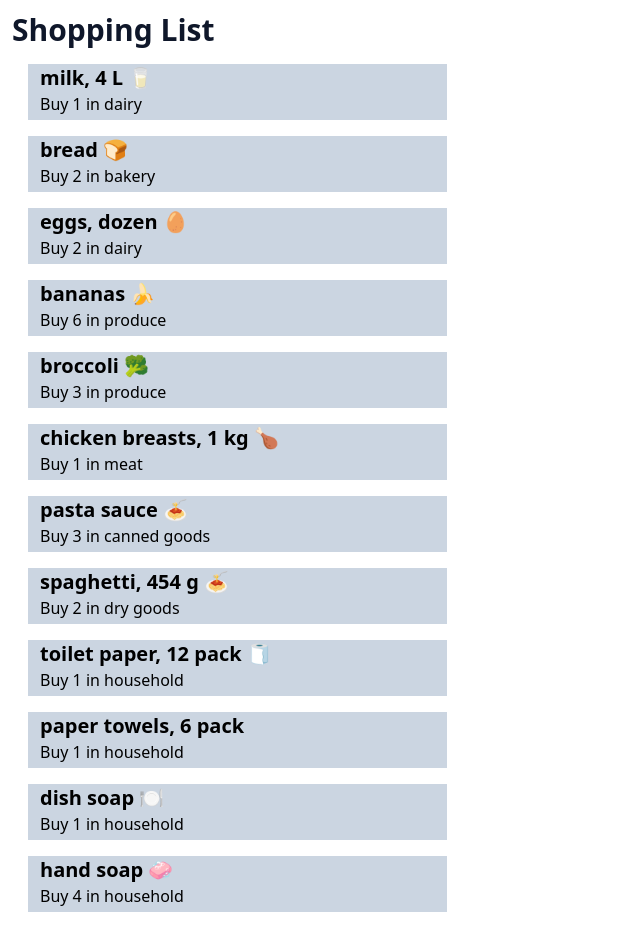
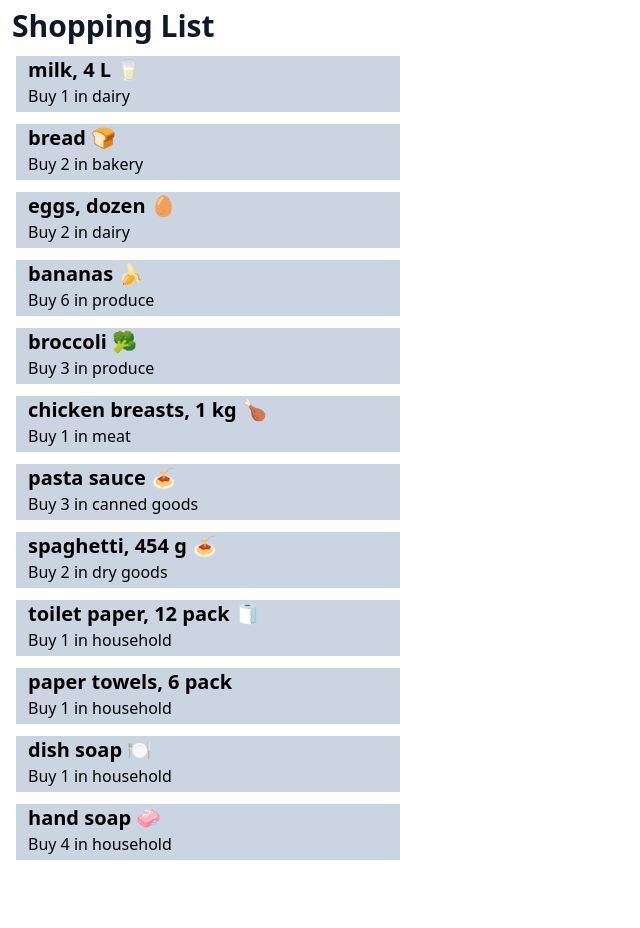
Before and after one commit to chinedu-amaechi/cprg306-assignments, a Next.js app: page /week-3 in a window 1280 px wide. Shown: the whole page, without its empty margins (0-640 px from the left). After the commit the page ends 872 px from the top, so only its background shows below. Built offline with nearby package versions, Linux system fonts and the light colour scheme.

Commit message:
Styling
Additional styling requirement

```diff
--- a/app/week-3/item-list.js
+++ b/app/week-3/item-list.js
@@ -75,19 +75,67 @@ const item12 = {
 
   // Render these items using the Item component you just created, passing item data as props
   return (
-  <div>
-    <Item name={item1.name} quantity={item1.quantity} category={item1.category}/>
-    <Item name={item2.name} quantity={item2.quantity} category={item2.category}/>
-    <Item name={item3.name} quantity={item3.quantity} category={item3.category}/>
-    <Item name={item4.name} quantity={item4.quantity} category={item4.category}/>
-    <Item name={item5.name} quantity={item5.quantity} category={item5.category}/>
-    <Item name={item6.name} quantity={item6.quantity} category={item6.category}/>
-    <Item name={item7.name} quantity={item7.quantity} category={item7.category}/>
-    <Item name={item8.name} quantity={item8.quantity} category={item8.category}/>
-    <Item name={item9.name} quantity={item9.quantity} category={item9.category}/>
-    <Item name={item10.name} quantity={item10.quantity} category={item10.category}/>
-    <Item name={item11.name} quantity={item11.quantity} category={item11.category}/>
-    <Item name={item12.name} quantity={item12.quantity} category={item12.category}/>
-  </div>
+    <ul>
+        <Item
+          name={item1.name}
+          quantity={item1.quantity}
+          category={item1.category}
+        />
+            <Item
+        name={item2.name}
+        quantity={item2.quantity}
+        category={item2.category}
+      />
+      <Item
+        name={item3.name}
+        quantity={item3.quantity}
+        category={item3.category}
+      />
+      <Item
+        name={item4.name}
+        quantity={item4.quantity}
+        category={item4.category}
+      />
+      <Item
+        name={item5.name}
+        quantity={item5.quantity}
+        category={item5.category}
+      />
+      <Item
+        name={item6.name}
+        quantity={item6.quantity}
+        category={item6.category}
+      />
+      <Item
+        name={item7.name}
+        quantity={item7.quantity}
+        category={item7.category}
+      />
+      <Item
+        name={item8.name}
+        quantity={item8.quantity}
+        category={item8.category}
+      />
+      <Item
+        name={item9.name}
+        quantity={item9.quantity}
+        category={item9.category}
+      />
+      <Item
+        name={item10.name}
+        quantity={item10.quantity}
+        category={item10.category}
+      />
+      <Item
+        name={item11.name}
+        quantity={item11.quantity}
+        category={item11.category}
+      />
+      <Item
+        name={item12.name}
+        quantity={item12.quantity}
+        category={item12.category}
+      />
+    </ul>
   );
 }
--- a/app/week-3/item.js
+++ b/app/week-3/item.js
@@ -2,13 +2,12 @@
 export default function Item({name, quantity, category}) {
 
      return (
-        <section>
-            <div className="m-4 w-1/3 bg-slate-300 pl-3 pb-1">
-            <ol>
-                <li className="text-xl font-sans font-bold">{name}</li>
-                <li>Buy {quantity} in {category}</li>
-            </ol>
-            </div>
-        </section>
+
+            <li className="m-3 max-w-sm bg-slate-300 pl-3 pb-1">
+                <h2 className="text-xl font-sans font-bold">{name}</h2>
+                <div>Buy {quantity} in {category}</div>
+            </li>
+
+
     );
 }
--- a/app/week-3/page.js
+++ b/app/week-3/page.js
@@ -1,11 +1,15 @@
 import ItemList from "./item-list";
 
+export default function Page() {
+  return (
+    <main className="m-1">
+      <div>
+        <h2 className=" m-2 font-extrabold text-3xl text-slate-900">
+          Shopping List
+        </h2>
+        <ItemList />
+      </div>
 
-export default function Page() {
-    return (
-        <main className="m-3">
-            <h1 className="font-extrabold text-3xl text-slate-900">Shopping List</h1>
-            <ItemList />
-        </main>
-    );
+    </main>
+  );
 }
```
Lines whose indentation alone changed are shown as unchanged.
